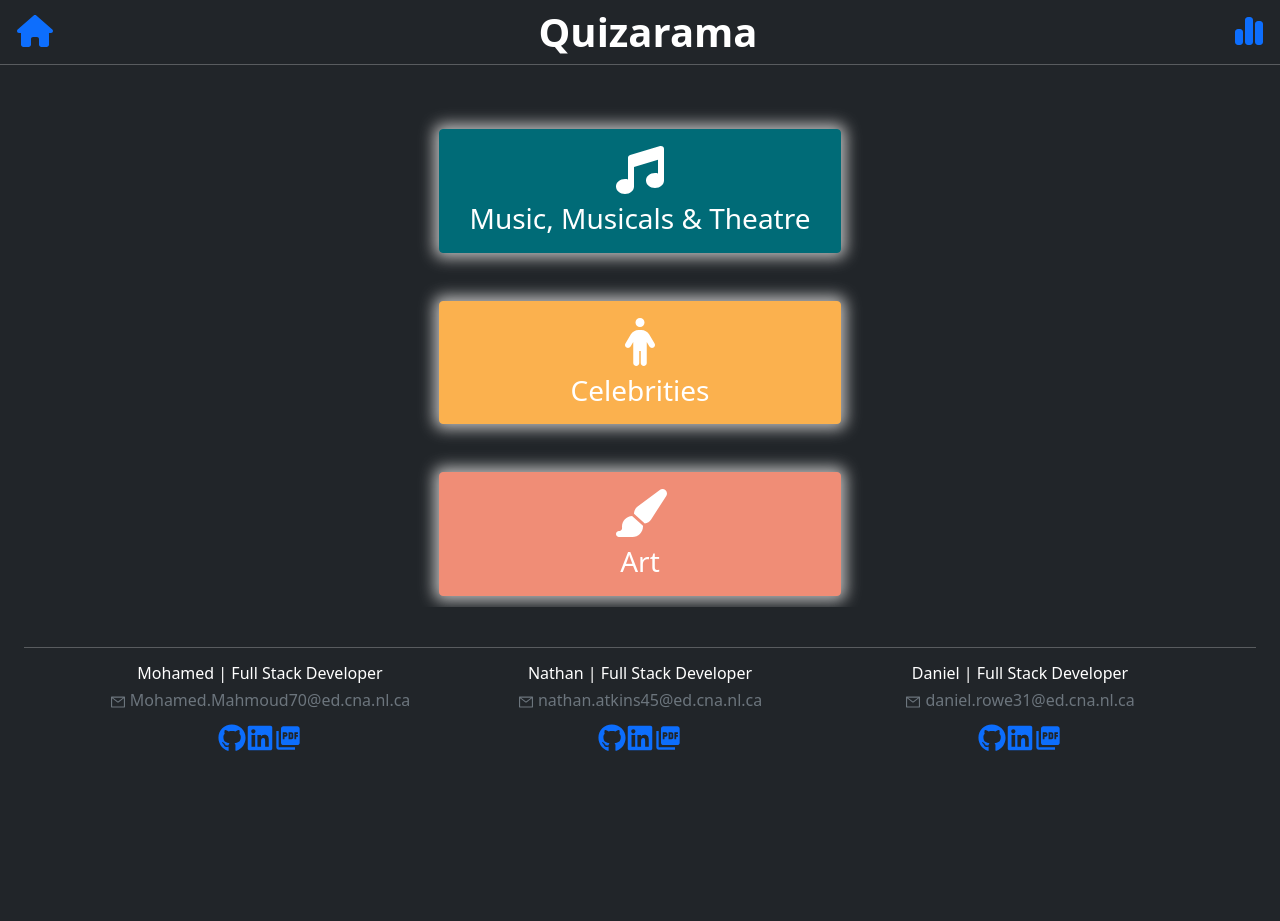
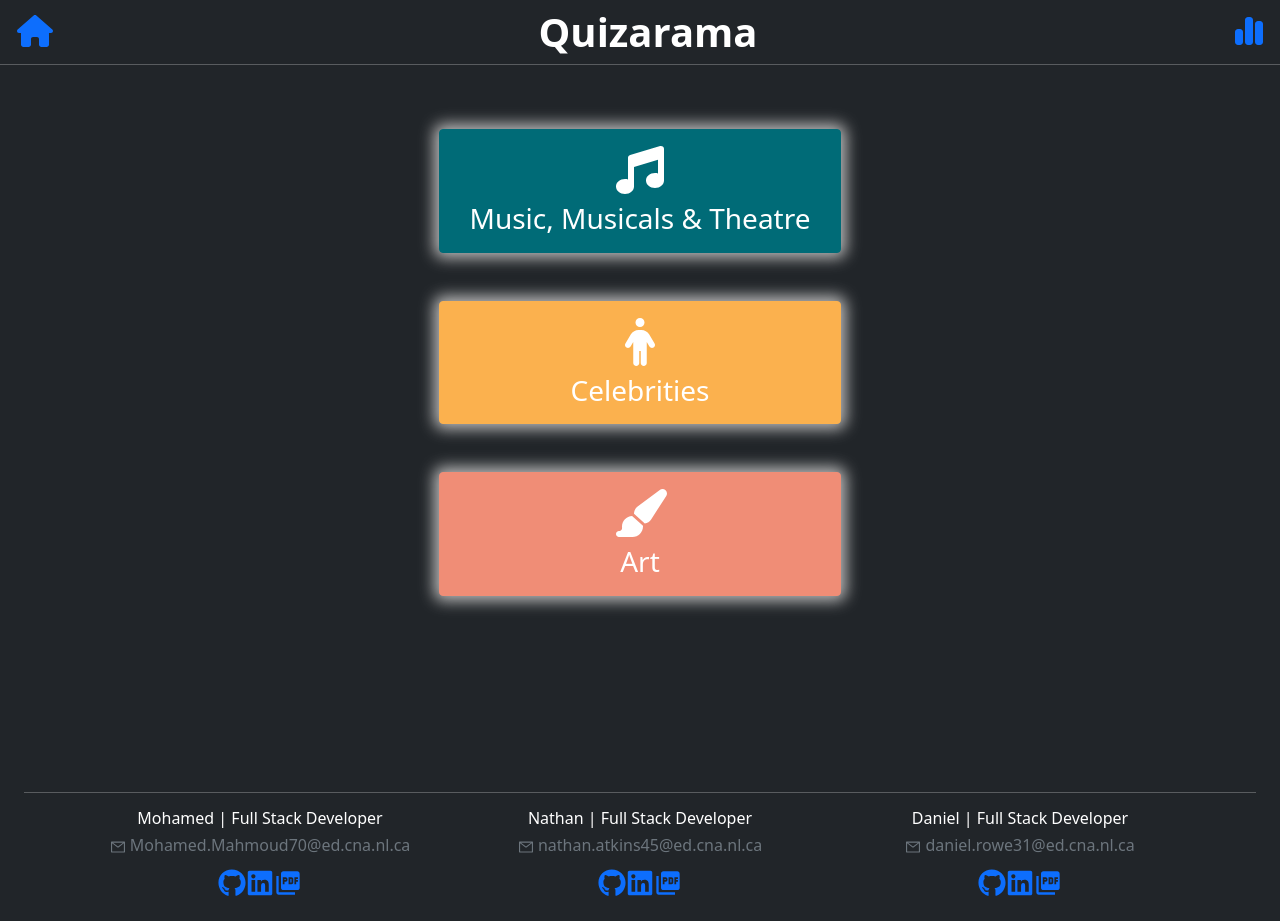
Before and after one commit to dcr041/CP3540-Project, a React (Create React App) app in the folder front-end/: page / in a window 1280 px wide. Before the commit the page ends 800 px from the top, so only its background shows below. Built offline with nearby package versions, Linux system fonts and the light colour scheme; no server answers.

Commit message:
commit on 'Work-in-Progress-Daniel'

```diff
--- a/front-end/src/App.js
+++ b/front-end/src/App.js
@@ -15,7 +15,7 @@ function App() {
   CheckNewUser();
 
   return (
-    <main>
+    <main id="page-container">
         <Router >
         <NavBar />
             <Routes>
--- a/front-end/src/Footer.js
+++ b/front-end/src/Footer.js
@@ -27,15 +27,15 @@ const Footer = () => {
               <h6 className="text-muted mt-0"><AiOutlineMail /> nathan.atkins45@ed.cna.nl.ca</h6>
               <a className="h3" href="https://github.com/Venombane"><FaGithub /></a>
               <a className="h3" href="https://www.linkedin.com/in/nathan-atkins-3a54a71b1/"><FaLinkedin /></a>
-              <a className="h3" href=" https://acrobat.adobe.com/link/review?uri=urn:aaid:scds:US:669061e0-3a6e-3412-b598-2566204b116c"><MdPictureAsPdf /></a>
+              <a className="h3" href="https://drive.google.com/file/d/1iSiSb6_0OUUrbyjR-pXhPLD5ncixU_js/view?usp=sharing"><MdPictureAsPdf /></a>
 
             </Col>
             <Col className="pb-4">
               <h6>Daniel | Full Stack Developer</h6>
               <h6 className="text-muted"><AiOutlineMail /> daniel.rowe31@ed.cna.nl.ca</h6>
               <a className="h3" href="https://github.com/dcr041"><FaGithub /></a>
-              <a className="h3" href="https://www.linkedin.com/in/mohamed-mahmoud-0b618112a"><FaLinkedin /></a>
-              <a className="h3" href="https://acrobat.adobe.com/link/review?uri=urn:aaid:scds:US:669061e0-3a6e-3412-b598-2566204b116c"><MdPictureAsPdf /></a>
+              <a className="h3" href="https://www.linkedin.com"><FaLinkedin /></a>
+              <a className="h3" href="https://drive.google.com/uc?export=pdf&id=1vilnnN0fk0m32tCCEb24-RNuAzBmisK8"><MdPictureAsPdf /></a>
             </Col>
           </Row>
       </Container>
--- a/front-end/src/GameView.js
+++ b/front-end/src/GameView.js
@@ -36,14 +36,14 @@ export default function GameView({ questions }) {
         setAnswers(shuffleAnswers(question));
     }, [currentQuestionIndex]);
 
-    const [second, setSecond]= useState(10);
+    const [second, setSecond]= useState(15);
     var timer;
     useEffect(() => {
         if (gameOver === false) {
             timer =  setInterval(() => {
                 setSecond(second-1);
                 if (second===0){
-                    setSecond(10);
+                    setSecond(15);
                     const newQuestionIndex = currentQuestionIndex + 1;
                     setCurrentQuestionIndex(newQuestionIndex);
                     setIsSubmitting(false);
--- a/front-end/src/index.css
+++ b/front-end/src/index.css
@@ -66,5 +66,12 @@ h1 {
 
 #footer {
   position: absolute;
+  bottom: 0;
   width: 100%;
+  height: 2.5rem;
 }
+
+#page-container {
+  position: relative;
+  min-height: 100vh;
+}
```
